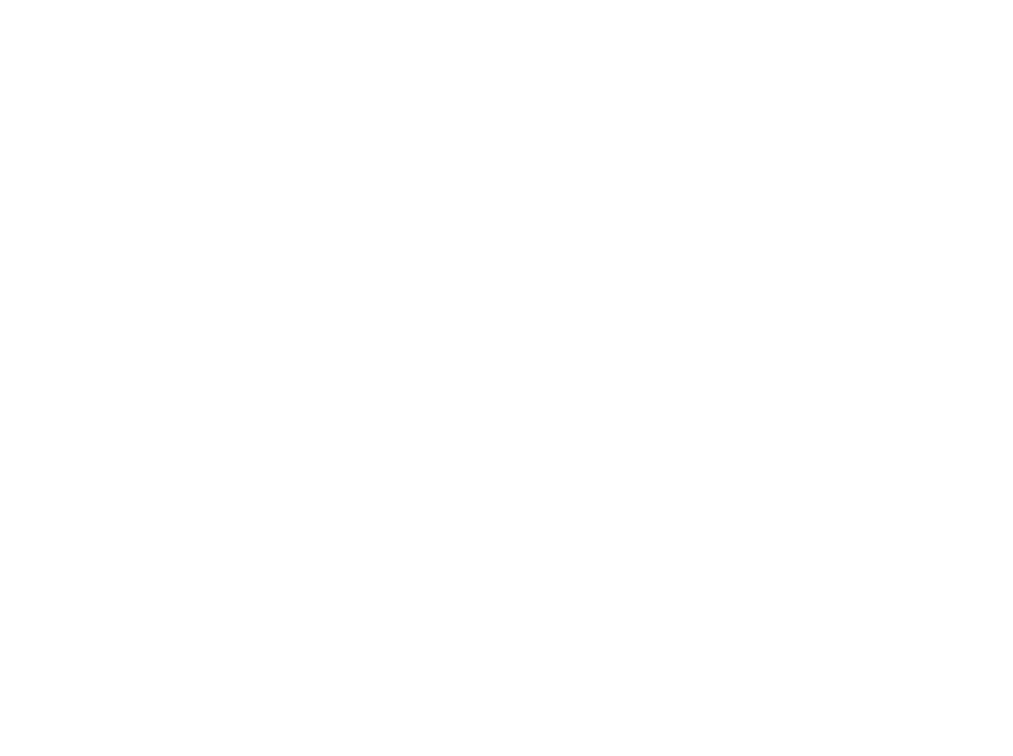
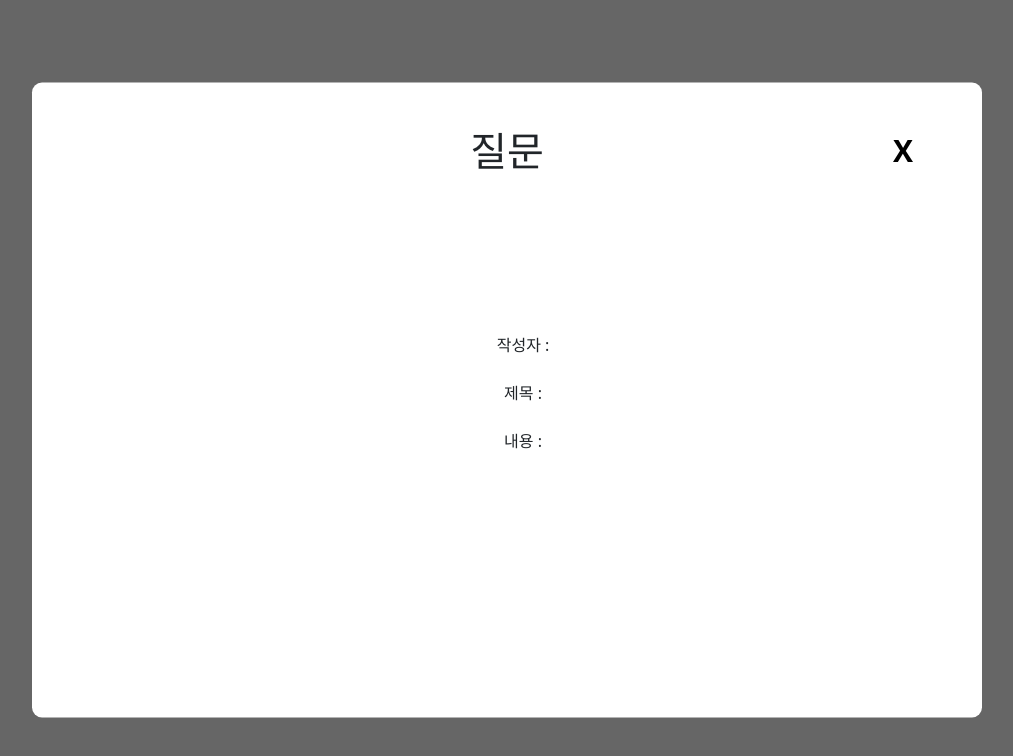
Before and after one commit to SHAP-STORY/SHAP_STORY, a React (Create React App) app in the folder front_end/: page /showQuestion/1 in a window 1280 px wide. Shown: the top 756 px of the page, without its empty margins (133-1146 px from the left). Built offline with nearby package versions, Linux system fonts and the light colour scheme.

Commit message:
feat: show each question

```diff
--- a/front_end/src/App.js
+++ b/front_end/src/App.js
@@ -2,10 +2,10 @@
 import './App.css';
 import React from "react";
 import {
-BrowserRouter as Router,
-Switch,
-Route,
-Link
+    BrowserRouter as Router,
+    Switch,
+    Route,
+    Link
 } from "react-router-dom";
 
 import Home from "./Home";
@@ -18,7 +18,7 @@
 import SignUpComplete from './SignUpComplete';
 import Basic from "./Basic";
 import LevelUp from "./LevelUp";
-
+import showQuestion from './ShowQuestion';
 
 class App extends React.Component {
     constructor(props) {
@@ -29,17 +29,19 @@
     render() {
         return (
             <div className="App">
-                <Route path="/" exact component={Home}/>
-                <Route path="/questions" component={Questions}/>
-                <Route path="/doQuestion" component={DoQuestion}/>
-                <Route path="/signIn" component={SignIn}/>
-                <Route path="/mypage" component={Mypage}/>
+                <Route path="/" exact component={Home} />
+                <Route path="/questions" component={Questions} />
+                <Route path="/doQuestion" component={DoQuestion} />
+                <Route path="/signIn" component={SignIn} />
+                <Route path="/mypage" component={Mypage} />
                 <Route path="/doQuestion" component={DoQuestion}></Route>
                 <Route path="/signIn" component={SignIn}></Route>
                 <Route path="/signUp" component={SignUp}></Route>
                 <Route path="/signUpComplete" component={SignUpComplete}></Route>
-                <Route path="/basic" component={Basic}/>
-                <Route path="/levelUp" component={LevelUp}/>
+                <Route path="/basic" component={Basic} />
+                <Route path="/levelUp" component={LevelUp} />
+                <Route path="/showQuestion/:idx" component={showQuestion} />
+
             </div>
         );
     }
--- /dev/null
+++ b/front_end/src/ShowQuestion.js
@@ -0,0 +1,133 @@
+import React from "react";
+import styled, { keyframes } from "styled-components";
+import background from "./image/homeBg.svg";
+import user_info from "./variables/user_info";
+import { Link } from "react-router-dom";
+import axios from "axios";
+
+
+class showQuestion extends React.Component {
+
+    constructor(props) {
+        super(props);
+        this.state = {
+            title: "",
+            content: "",
+            student_id: "",
+            index: ""
+        };
+    }
+
+    render() {
+        return (
+            <Background>
+                <Modal>
+                    <AlignCol>
+                        <Title>질문</Title>
+                        <Link to='/questions'>
+                            <ButtonOut>X</ButtonOut>
+                        </Link>
+                        <ul>
+                            <div>작성자 : </div><br></br>
+                            <div>제목 : </div><br></br>
+                            <div>내용 : </div>
+                        </ul>
+
+                    </AlignCol>
+                </Modal >
+            </Background >
+        );
+
+    }
+}
+
+
+const Background = styled.div`
+                position: fixed;
+                top:0; left: 0; bottom: 0; right: 0;
+                background: rgba(0, 0, 0, 0.6);
+                `;
+
+
+const Modal = styled.div`
+                position: absolute;
+                top: 50%;
+                left: 50%;
+                transform: translate(-50%, -50%);
+                background-color: white;
+                display: flex;
+                justify-content: center;
+                align-items: center;
+                border-radius: 10px;
+                width: 950px;
+                height: 635px;
+                `;
+
+const AlignCol = styled.div`
+                display: flex;
+                flex-direction: column;
+                justify-content: center;
+                item-align: center;
+                `;
+
+const Title = styled.h1`
+                margin-top: 0;
+                position: absolute;
+                top: 7%;
+                left: 50%;
+                transform: translate(-50%, 0%);
+                `;
+
+const ButtonOut = styled.button`
+                margin-top: 0;
+                position: absolute;
+                top: 7%;
+                left: 90%;
+                font-weight: bold;
+                font-size: 30px;
+                background-color: #00ff0000;
+                border-radius: 15px;
+                border: 0;
+
+                &: hover{
+                    background - color: #EAEAEA;
+                color: black;
+    }
+                `;
+
+const Input = styled.input`
+                font-size: 17px;
+                margin-top: 15px;
+                text-align: left;
+                padding-left: 30px;
+                width: 800px;
+                height: 60px;
+                border-radius: 20px;
+                border: 0;
+                outline: none;
+                background-color: #EAEAEA;
+                `;
+
+const SaveButton = styled.button`
+                position: absolute;
+                top: 85%;
+                left: 50%;
+                transform: translate(-50%, 0);
+
+                margin-top: 20px;
+                font-size: 17px;
+                font-weight: 550;
+                background-color: #3F3D56;
+                border: 0;
+                color: white;
+                width: 110px;
+                height: 48px;
+                border-radius: 30px;
+                &: hover{
+                    font - weight: 550;
+                background-color: #EAEAEA;
+                color: black;
+    }
+                `;
+
+export default showQuestion;
```
Also changed, not shown: 1 other file (tests, documents, lock files or other folders).
